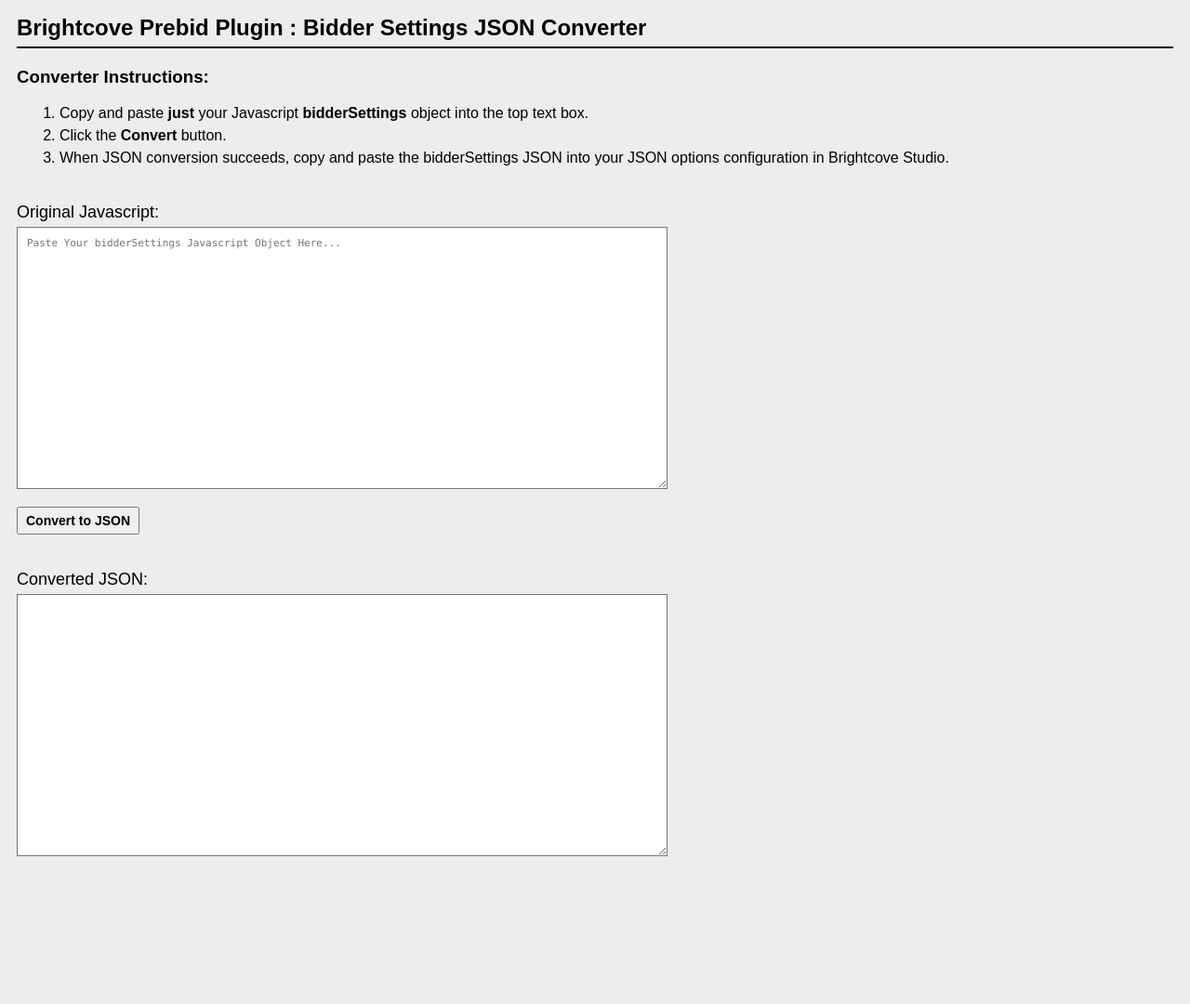
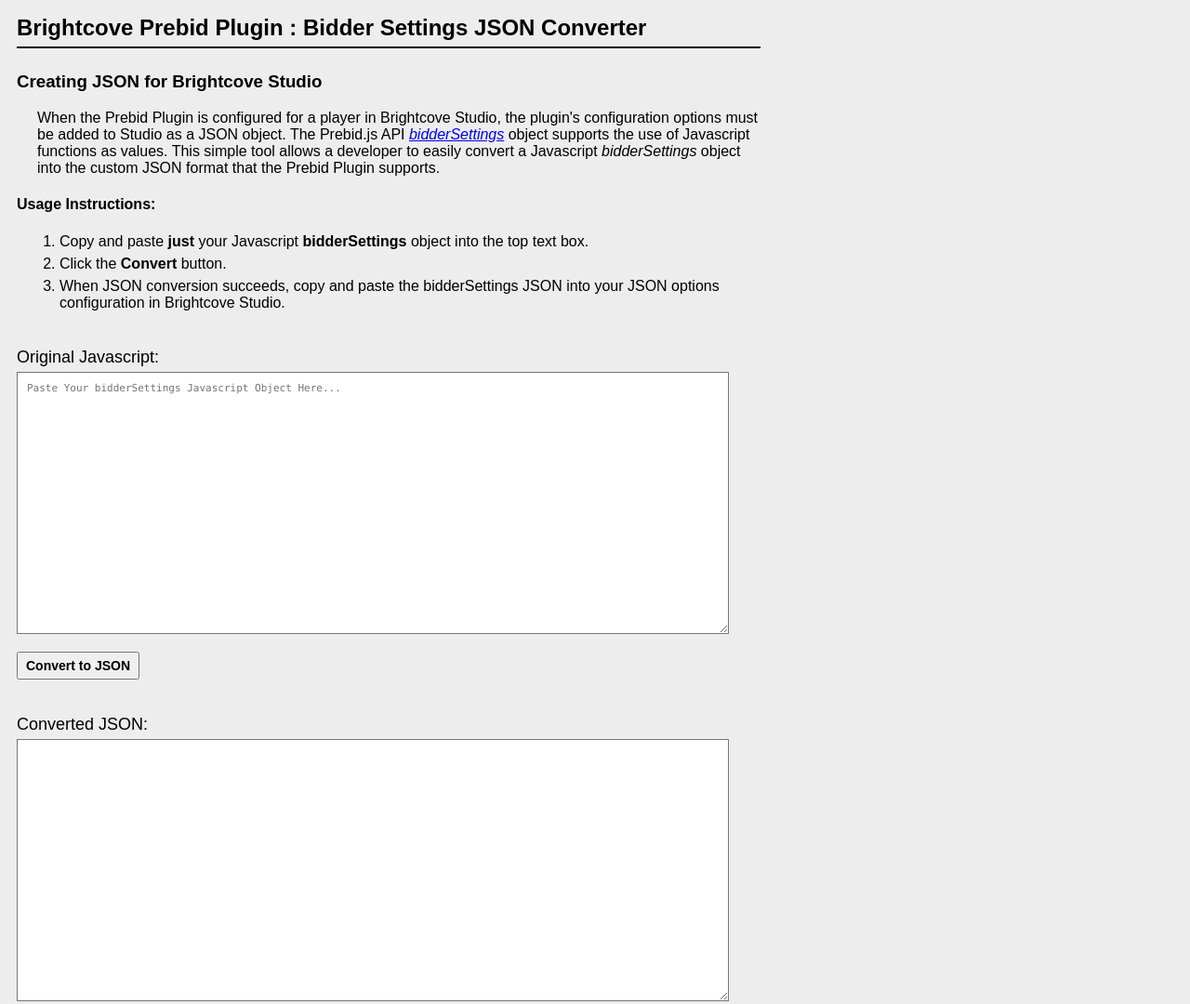
Before and after one commit to prebid/prebid-js-plugin-brightcove, a website built with webpack: page tools/biddersettings.html in a window 1280 px wide. Shown: the whole page at 93% size. Before the commit the page ends 935 px from the top, so only its background shows below. Built offline with nearby package versions, Linux system fonts and the light colour scheme.

Commit message:
VIDLA-3857 - bidderSettings Converter Tool - Simplified the JSON output, added explanatory text, did some minor code cleanup

```diff
--- a/tools/biddersettings.html
+++ b/tools/biddersettings.html
@@ -8,8 +8,15 @@
             background: #EDEDED; color: black;
             font-family: Arial, sans-serif;
         }
+        div#overview {
+            margin-top: 25px;
+        }
+        div#overview p {
+            padding-left: 22px;
+        }
         div#content {
             margin: 10px;
+            width: 800px;
         }
         form {
             margin: 0;
@@ -42,6 +49,9 @@
             padding: 0px;
             font-size: 18px;
         }
+        form {
+            margin-bottom: 100px;
+        }
         div#successBanner {
             background: #e0ffdc;
             font-size: 18px;
@@ -72,7 +82,7 @@
 
             removeOutputStyles();
 
-            var inputObj = document.getElementById('settings_txt');
+            var inputObj = document.getElementById("settings_txt");
             var bidSetStr = inputObj.value;
 
             if (!bidSetStr) {
@@ -93,20 +103,17 @@
 
             inputObj.value = "var bidderSettings = " + bidSetStr;
 
-            bidSetObj = {
-                bidderSpec: { bids: ["// Placeholder - Your customized bidders array would go here"] },
-                bidderSettings: bidSetObj
-            };
 
             try {
                 var jsonStr = JSON.stringify(bidSetObj, function (key, value) {
-                    if (typeof value === 'function' || value instanceof Function) {
+                    if (typeof value === "function" || value instanceof Function) {
                         var arr = getFunctionArray(value);
                         var arr2 = ["valueIsFunction"].concat(arr);
                         return arr2;
                     }
                     return value;
                 }, 2);
+                jsonStr = "\"bidderSettings\": " + jsonStr;
             } catch (e) {
                 console.log("OOOPS! JSON Conversion Error: ");
                 console.log(e);
@@ -142,7 +149,7 @@
         }
 
         function setOutputText (str, isError) {
-            var obj2 = document.getElementById('settingsJSON_txt');
+            var obj2 = document.getElementById("settingsJSON_txt");
             obj2.value = str;
 
             if (isError) {
@@ -190,17 +197,15 @@
 
         function handleOutputClick (e) {
             // Note: this executes in the context of the TextArea object
-            var startChar = this.value.indexOf("bidderSettings") - 1;       // Start of the "bidderSettings": {...} block in the generated JSON
-            var endChar = this.value.length - 2;                            // End of the "bidderSettings": {...} block in the generated JSON
             this.focus();
-            this.setSelectionRange(startChar, endChar);
+            this.select();
         }
 
         function getFunctionArray (func) {
-            var delimToken = 'X$,$X';
+            var delimToken = "X$,$X";
             var funcStr = func.toString();
-            funcStr = funcStr.replace(/\t/g, '  ');                     // Globally replace multiple spaces with 1 space
-            funcStr = funcStr.replace(/(\r\n)+|\r+|\n+/gi, '\n');       // Globally replace all line break chars with single \n char
+            funcStr = funcStr.replace(/\t/g, "  ");                     // Globally replace multiple spaces with 1 space
+            funcStr = funcStr.replace(/(\r\n)+|\r+|\n+/gi, "\n");       // Globally replace all line break chars with single \n char
             funcStr = funcStr.replace(/\n+/gi,delimToken);              // Then, globally replace each newline with a line delimeter token
             var arr = funcStr.split(delimToken);                        // Split the string on the token into an array
 
@@ -209,7 +214,7 @@
                 var i, j, whiteList = [];
                 for (i = 1, j = 0; i < arr.length; i++, j = 0) {
                     var str = arr[i];
-                    while (str[j] === ' ') {
+                    while (str[j] === " ") {
                         j++;
                     }
                     if (j > 0) {
@@ -230,7 +235,11 @@
 <body>
     <div id="content">
         <h2>Brightcove Prebid Plugin : Bidder Settings JSON Converter</h2>
-        <h3>Converter Instructions:</h3>
+        <div id="overview">
+            <h3>Creating JSON for Brightcove Studio</h3>
+            <p>When the Prebid Plugin is configured for a player in Brightcove Studio, the plugin's configuration options must be added to Studio as a JSON object. The Prebid.js API <i><a href="http://prebid.org/dev-docs/publisher-api-reference.html#module_pbjs.bidderSettings">bidderSettings</a></i> object supports the use of Javascript functions as values. This simple tool allows a developer to easily convert a Javascript <i>bidderSettings</i> object into the custom JSON format that the Prebid Plugin supports.</p>
+        </div>
+        <h4>Usage Instructions:</h4>
         <ol>
             <li>Copy and paste <b>just</b> your Javascript <b>bidderSettings</b> object into the top text box.</li>
             <li>Click the <b>Convert</b> button.</li>
@@ -239,14 +248,14 @@
         <br/>
         <form onsubmit="return false;">
             <label>Original Javascript:</label>
-            <textarea cols="100" rows="20" id="settings_txt" placeholder="Paste Your bidderSettings Javascript Object Here..." onfocus="this.placeholder=''" onblur="this.placeholder='Paste Your bidderSettings Javascript Object Here...'"></textarea>
+            <textarea cols="110" rows="20" id="settings_txt" placeholder="Paste Your bidderSettings Javascript Object Here..." onfocus="this.placeholder=''" onblur="this.placeholder='Paste Your bidderSettings Javascript Object Here...'"></textarea>
             <div>
                 <input type="button" id="convert_btn" onclick="convertBidderSettings()" value="Convert to JSON">
             </div>
             <br/>
             <div id="successBanner" class="hideSuccess">SUCCESS!</div>
             <label>Converted JSON:</label>
-            <textarea cols="100" rows="20" id="settingsJSON_txt" readonly></textarea>
+            <textarea cols="110" rows="20" id="settingsJSON_txt" readonly></textarea>
         </form>
     </div>
 </body>
```
